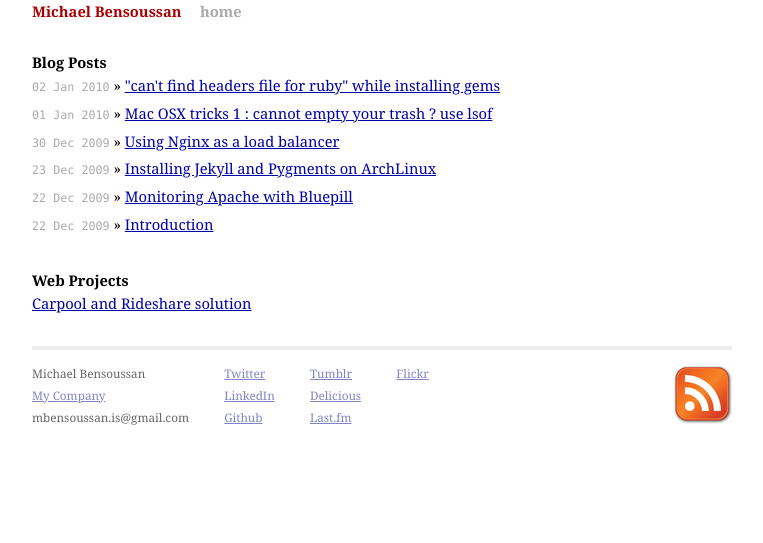
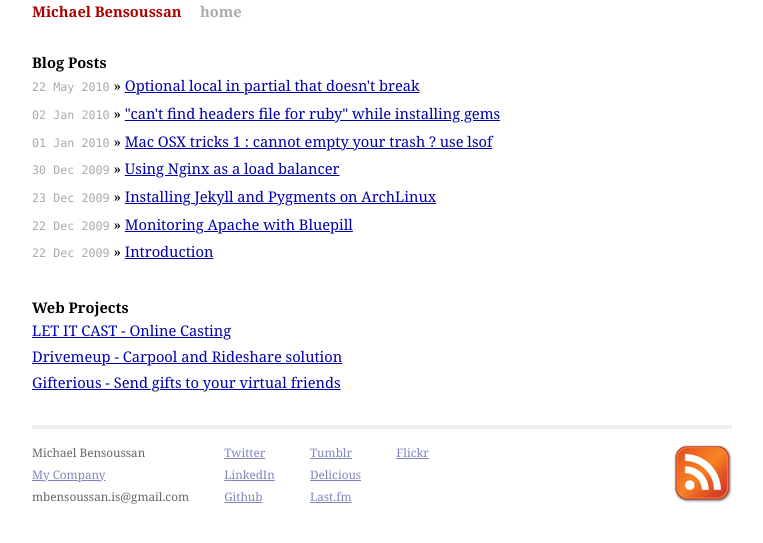
Before and after one commit to mickey/mickeyben, a Jekyll site: the page built from index.html, in a window 1280 px wide. Shown: the top 543 px of the page, without its empty margins (258-1021 px from the left). Built offline with Jekyll 4.4.1, drawn with Linux system fonts in a browser that asks for light colours; Markdown is read by kramdown in place of the engine named in the settings.

Commit message:
optional local that doesnt break

```diff
--- /dev/null
+++ b/_posts/2010-05-22-optional-local-in-partial-that-doesn't-break.textile
@@ -0,0 +1,22 @@
+---
+layout: post
+title: "Optional local in partial that doesn't break"
+---
+
+h1. {{ page.title }}
+
+p(meta). 22 May 2010
+
+If you have a partial called with or without local parameters, example :
+
+{% highlight ruby %}
+= render :partial => 'user/new'
+= render :partial => 'user/new', :locals => { :show_ad => true }
+{% endhighlight %}
+
+And you don’t want the partial to break when the local isn’t assigned, you can access it through the __local_assigns__ variable :
+
+{% highlight ruby %}
+- if local_assigns[:show_ad]
+  = render :partial => "ad"
+{% endhighlight %}
--- a/index.html
+++ b/index.html
@@ -13,6 +13,8 @@
 
   <h1>Web Projects</h1>
   <ul class="posts">
-    <li><a alt="Drivemeup" href="http://drivemeup.com">Carpool and Rideshare solution</a></li>
+    <li><a alt="Let it cast" href="http://letitcast.com">LET IT CAST - Online Casting</a></li>
+    <li><a alt="Drivemeup" href="http://drivemeup.com">Drivemeup - Carpool and Rideshare solution</a></li>
+    <li><a alt="Gifterious" href="http://gifterious.com">Gifterious - Send gifts to your virtual friends</a></li>
   </ul>
 </div>
```
